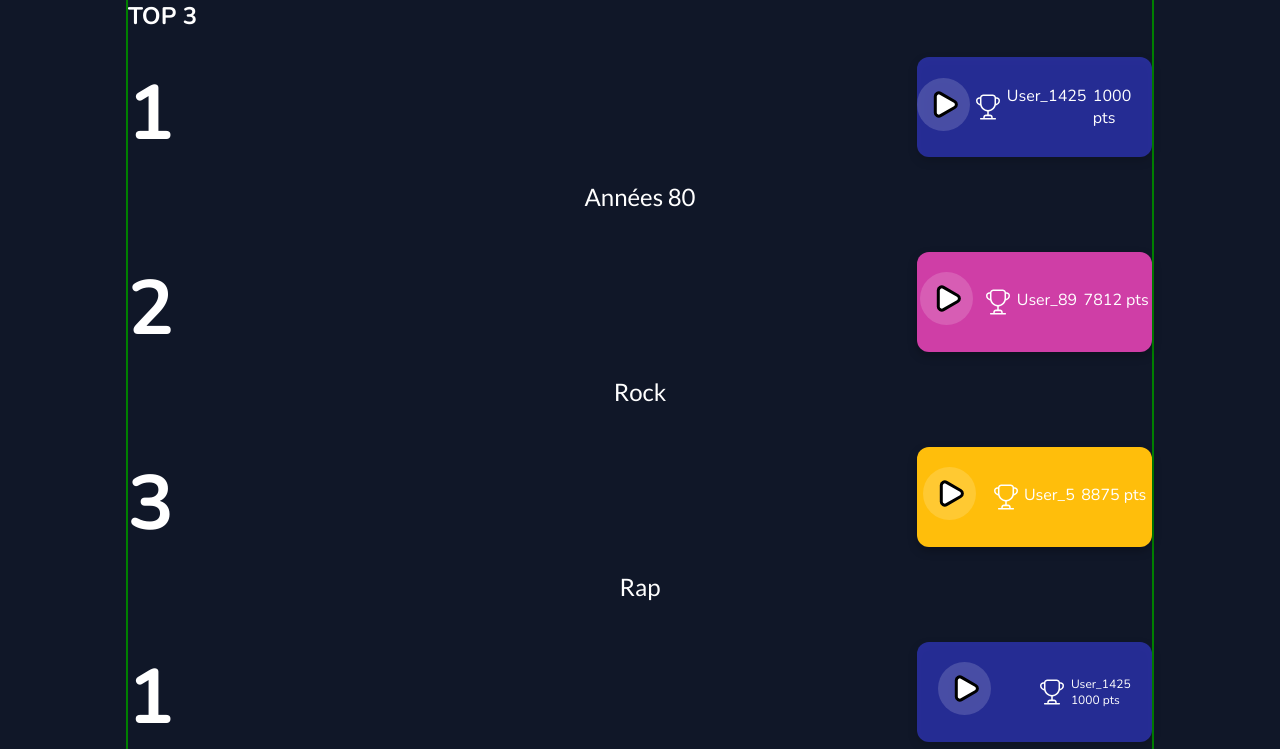
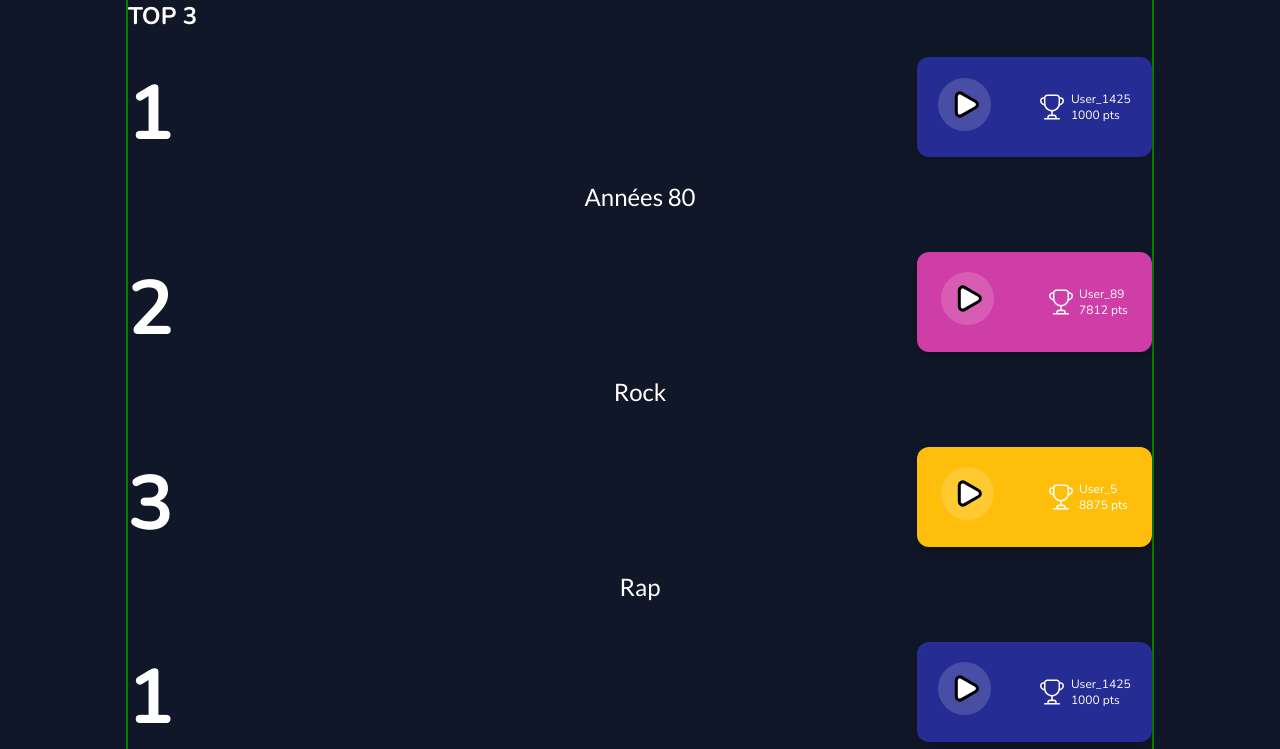
Before and after one commit to T-Clement/MusiQuizz, a PHP site: page /home.php in a window 1280 px wide. Shown: the part 83-832 px from the top of the page. Run offline with PHP 8.4, Linux system fonts and the light colour scheme.

Commit message:
css issue fixed

```diff
--- a/home.php
+++ b/home.php
@@ -33,7 +33,7 @@
             <h2 class="block__section__title">Top 3</h2>
             <ul class="block__section__list">
 
-
+                <!--add list items for each room in popularRooms-->
                 <?php
                 foreach ($popularRooms as $index => $room) {
                     $numberRoom = $index +1;
@@ -49,7 +49,7 @@
                                     <div class='tile__right--layer'>
                                     </div>
                                     <img src='img/cup.svg' alt=''>"
-                                    ."<div class='tile__right'>"
+                                    ."<div class='tile__right__content'>"
                                         ."<p>".$room["nameBestUser"]."</p>"
                                         ."<p>".$room["scoreBestUser"]." pts"."</p>"
                                     ."</div>"
```
